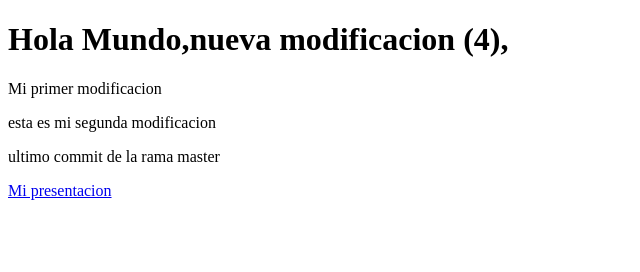
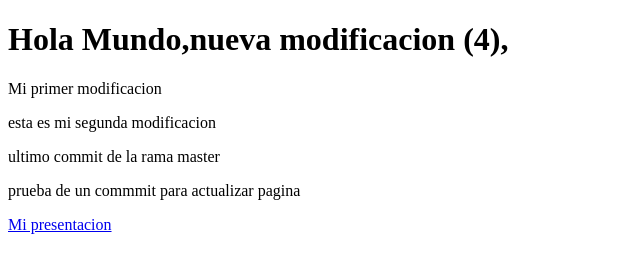
Before and after one commit to Erickfersi1/Aweb.147.html, a plain HTML site: page index.html in a window 1280 px wide. Shown: the whole page, without its empty margins (0-640 px from the left). Drawn offline with Linux system fonts and the light colour scheme.

Commit message:
update index.html

```diff
--- a/index.html
+++ b/index.html
@@ -11,6 +11,7 @@
     <p>Mi primer modificacion</p>
     <p>esta es mi segunda modificacion</p>
     <p>ultimo commit de la rama master</p>
+	<p>prueba de un commmit para actualizar pagina</p>
 
     <a href="presentacion.html">Mi presentacion</a>
 
```
